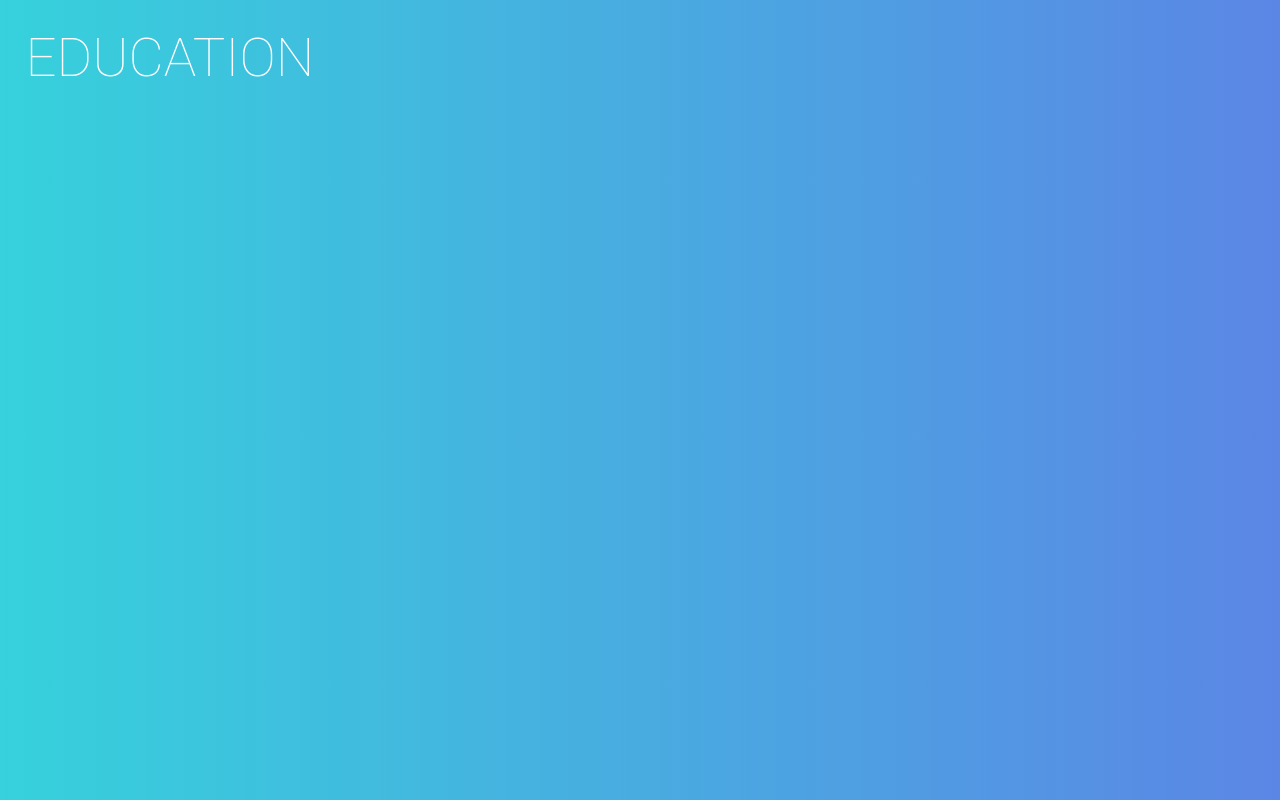
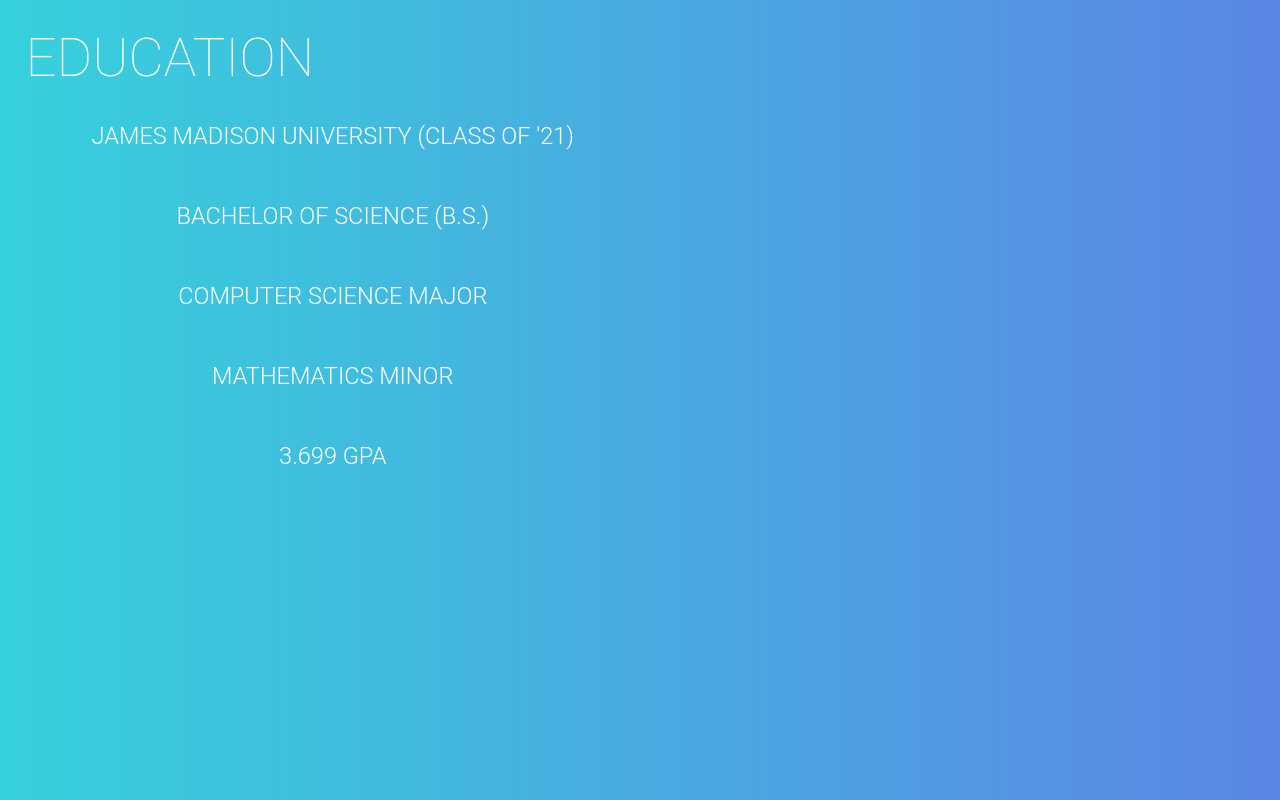
Before and after one commit to Marascax/alex-marasco-personal-site, a React (Create React App) app: page / in a window 1280 px wide. Shown: the part 1600-2400 px from the top of the page. Built offline with nearby package versions, Linux system fonts and the light colour scheme.

Commit message:
degree specs list

```diff
--- a/src/containers/pages/education/education.js
+++ b/src/containers/pages/education/education.js
@@ -13,6 +13,40 @@ const Education = props => {
                 <h1>Education</h1>
             </div>
 
+            <div className='EducationContent'>
+
+                <div className='Degree'>
+
+                    <ul className='DegreeSpecs'>
+                        <li>
+                            James Madison University (Class of '21)
+                        </li>
+
+                        <li>
+                            Bachelor of Science (B.S.)
+                        </li>
+
+                        <li>
+                            Computer Science Major
+                        </li>
+
+                        <li>
+                            Mathematics Minor
+                        </li>
+
+                        <li>
+                            3.699 GPA
+                        </li>
+                    </ul>
+
+                </div>
+
+                <div className='JmuImg'>
+
+                </div>
+
+            </div>
+
             <div className='DownArrow' onClick={() => context.scrollDown()}>
                 <DownArrow width="100"/>
             </div>
--- a/src/containers/pages/education/education.scss
+++ b/src/containers/pages/education/education.scss
@@ -14,3 +14,57 @@
 
     position: relative;
 }
+
+.EducationContent {
+    width: 100%;
+    height: 85%;
+
+    display: flex;
+
+    box-sizing: border-box;
+
+    padding-left: 2%;
+    padding-right: 2%;
+
+    font-family: 'Roboto';
+    color: white;
+}
+
+.Degree {
+    width: 50%;
+
+    display: flex;
+    justify-content: center;
+    // align-items: center;
+
+    h2 {
+        font-size: sass_clamp(360, 0.8, 2000, 2);
+        font-weight: 400;
+    }
+}
+
+.DegreeSpecs {
+    margin: 0;
+    padding: 0;
+
+    li {
+        height: 5rem;
+
+        margin: 0;
+        opacity: 1;
+        padding: 0;
+
+        text-transform: uppercase;
+
+        font-size: sass_clamp(360, 0.8, 2000, 2);
+        font-weight: 300;
+        line-height: 2rem;
+
+        list-style: none;
+    }
+}
+
+.JmuImg {
+    width: 50%;
+
+}
```
